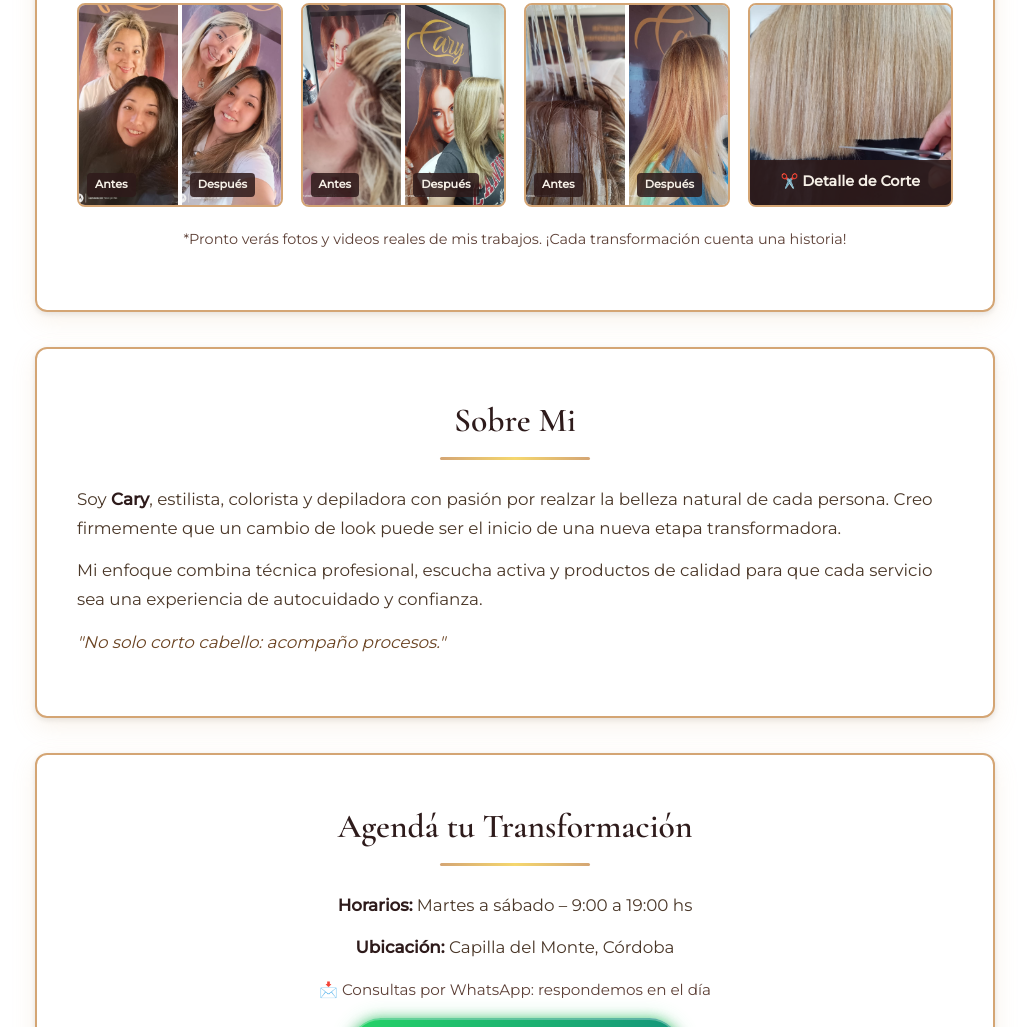
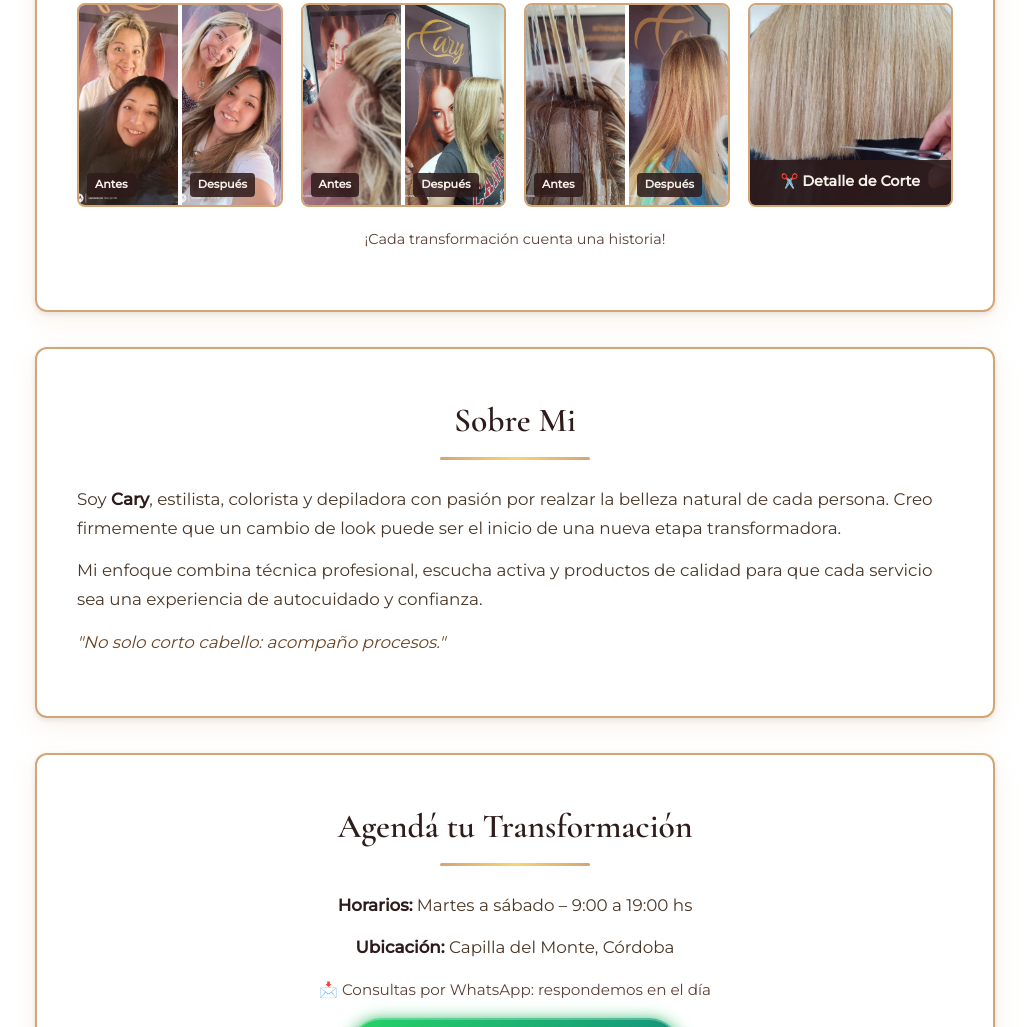
Before and after one commit to estilistacary/estilistacary.github.io, a plain HTML site: page index.html in a window 1280 px wide. Shown: the part 1887-2914 px from the top of the page, without its empty margins (125-1154 px from the left). Drawn offline with nearby package versions, Linux system fonts and the light colour scheme.

Commit message:
index.html

```diff
--- a/index.html
+++ b/index.html
@@ -851,7 +851,7 @@ footer a:hover {
   </div>
 
   <p style="margin-top: 20px; font-size: 0.9rem; color: #5d4037; text-align: center;">
-    *Pronto verás fotos y videos reales de mis trabajos. ¡Cada transformación cuenta una historia!
+    ¡Cada transformación cuenta una historia!
   </p>
 </section>
 
```
